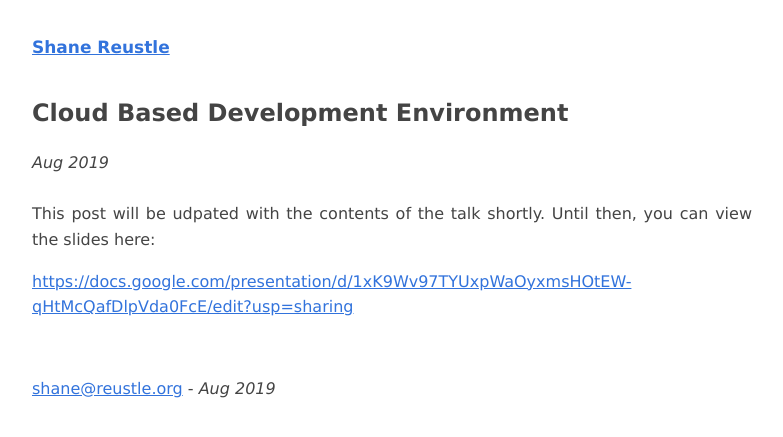
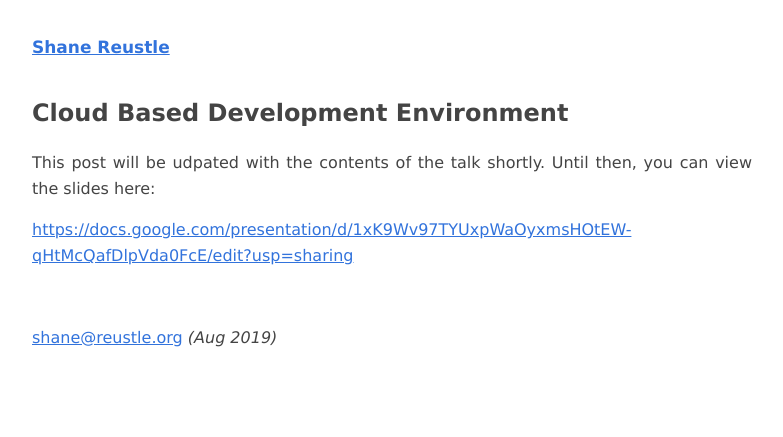
Before and after one commit to reustle/reustle, a Jekyll site: the page built from _posts/2019-08-06-cloud-dev.md, in a window 1280 px wide. Shown: the top 437 px of the page, without its empty margins (248-1031 px from the left). Built offline with Jekyll 4.4.1, drawn with Linux system fonts in a browser that asks for light colours.

Commit message:
Update basic-post.html

```diff
--- a/_layouts/basic-post.html
+++ b/_layouts/basic-post.html
@@ -7,12 +7,11 @@ layout: basic
 
 <section>
   <h1>{{ page.title }}</h1>
-  <div><em>{{ page.date | date: '%b %Y' }}</em></div><br/>
 
 {{ content }}
 
 </section>
 
 <footer>
-  <a href="mailto:shane@reustle.org">shane@reustle.org</a> - <em>{{ page.date | date: '%b %Y' }}</em>
+  <a href="mailto:shane@reustle.org">shane@reustle.org</a> <em>({{ page.date | date: '%b %Y' }})</em>
 </footer>
```
